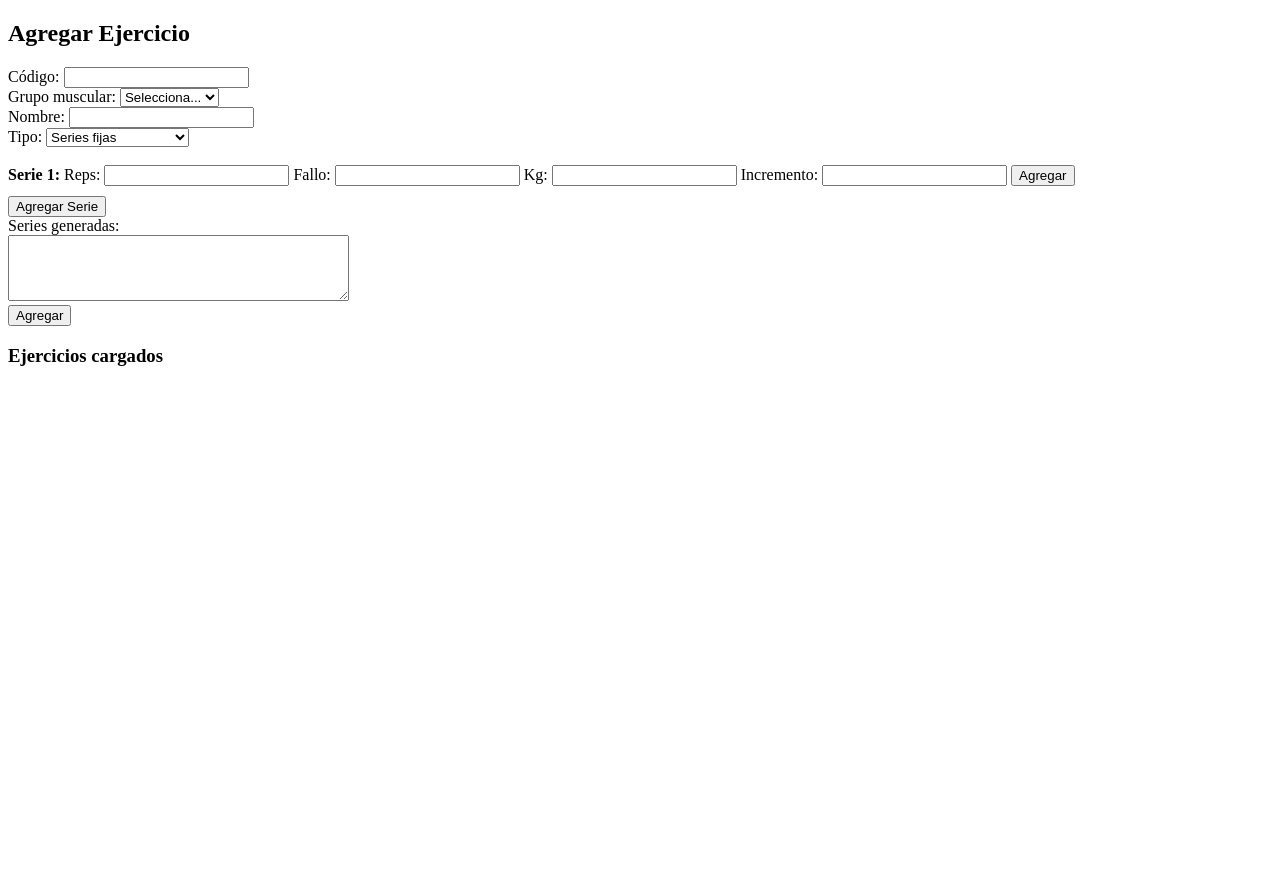
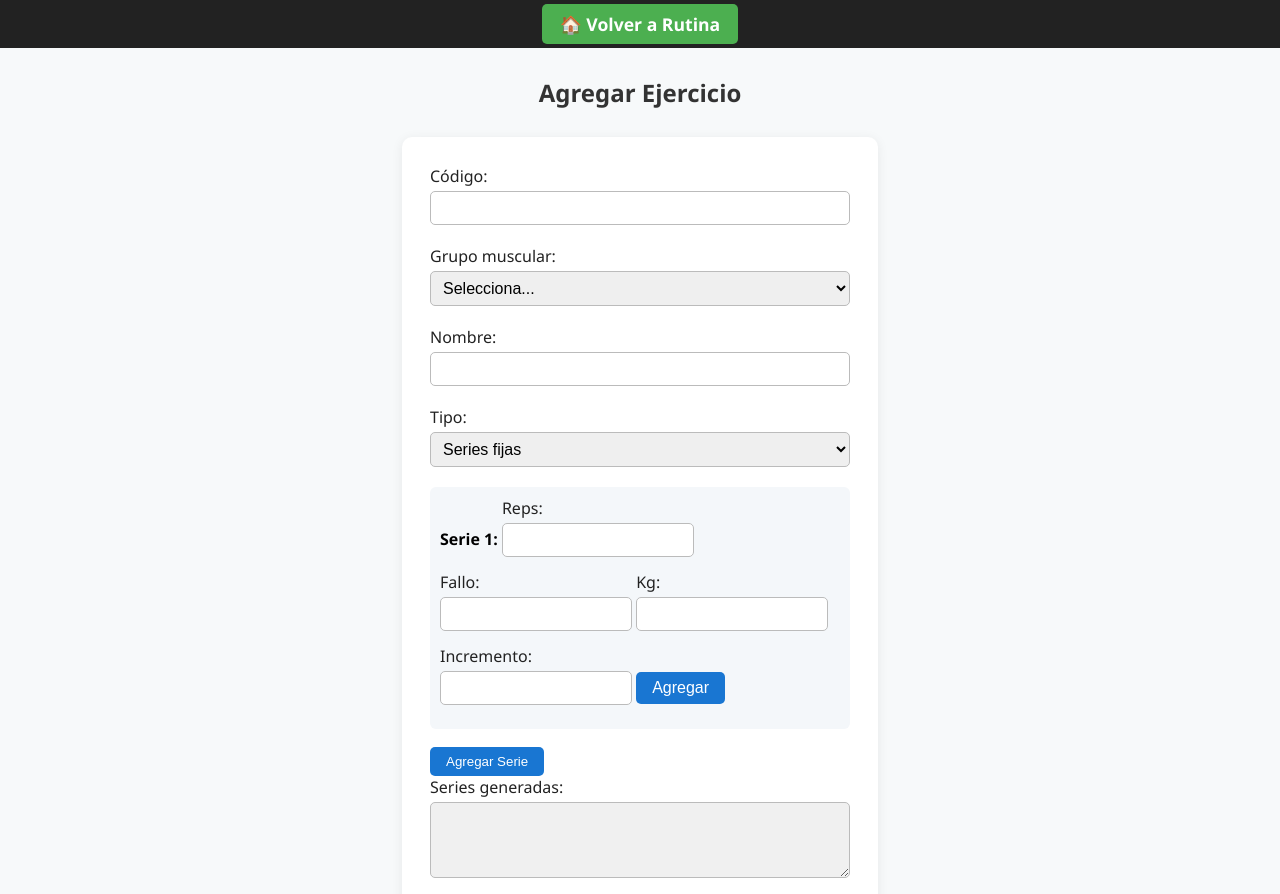
Before and after one commit to fedesanchezdev/gym-frontend, a plain HTML site: page agregar-ejercicio.html in a window 1280 px wide. Shown: the top 894 px of the page. Before the commit the page ends 800 px from the top, so only its background shows below. Drawn offline with Linux system fonts and the light colour scheme; no server answers.

Commit message:
mejorar estilos y botones para ir a agregar ejercicios.

```diff
--- a/agregar-ejercicio.html
+++ b/agregar-ejercicio.html
@@ -4,36 +4,195 @@
 <head>
     <meta charset="UTF-8">
     <title>Agregar Ejercicio</title>
+    <meta name="viewport" content="width=device-width, initial-scale=1.0">
     <style>
+        body {
+            font-family: 'Segoe UI', Arial, sans-serif;
+            background: #f7f9fa;
+            margin: 0;
+            padding: 0;
+        }
+
+        nav {
+            background: #222;
+            padding: 12px 0;
+            text-align: center;
+        }
+
+        nav a {
+            color: #fff;
+            text-decoration: none;
+            font-weight: bold;
+            font-size: 1.1em;
+            margin: 0 16px;
+            padding: 8px 18px;
+            border-radius: 5px;
+            background: #4caf50;
+            transition: background 0.2s;
+        }
+
+        nav a:hover {
+            background: #388e3c;
+        }
+
+        h2 {
+            text-align: center;
+            color: #333;
+            margin-top: 28px;
+        }
+
+        form {
+            background: #fff;
+            max-width: 420px;
+            margin: 28px auto 18px auto;
+            padding: 28px 28px 18px 28px;
+            border-radius: 10px;
+            box-shadow: 0 2px 12px rgba(0, 0, 0, 0.07);
+        }
+
+        form label {
+            display: block;
+            margin-bottom: 12px;
+            color: #222;
+        }
+
+        form input,
+        form select,
+        form textarea {
+            font-size: 1em;
+            padding: 7px 8px;
+            border: 1px solid #bbb;
+            border-radius: 5px;
+            margin-top: 4px;
+            width: 100%;
+            box-sizing: border-box;
+            margin-bottom: 8px;
+        }
+
+        form textarea[readonly] {
+            background: #f0f0f0;
+        }
+
         .serie-fields {
             margin-bottom: 10px;
+            background: #f4f7fa;
+            padding: 10px;
+            border-radius: 6px;
         }
 
-        .serie-list {
-            font-family: monospace;
-            background: #f0f0f0;
-            padding: 5px;
+        .serie-fields label {
+            display: inline-block;
+            width: 48%;
+            margin-bottom: 6px;
         }
 
-        #rt-fallos {
-            width: 200px;
+        .serie-fields button {
+            margin-top: 8px;
+            background: #1976d2;
+            color: #fff;
+            border: none;
+            padding: 7px 16px;
+            border-radius: 5px;
+            cursor: pointer;
+            font-size: 1em;
+        }
+
+        .serie-fields button:hover {
+            background: #0d47a1;
+        }
+
+        button[type="submit"] {
+            background: #4caf50;
+            color: #fff;
+            border: none;
+            padding: 10px 28px;
+            border-radius: 6px;
             font-size: 1.1em;
+            cursor: pointer;
+            margin-top: 10px;
+            transition: background 0.2s;
+        }
+
+        button[type="submit"]:hover {
+            background: #388e3c;
+        }
+
+        #resultado {
+            text-align: center;
+            margin: 12px 0 18px 0;
+            font-weight: bold;
+            color: #1976d2;
+        }
+
+        h3 {
+            text-align: center;
+            color: #444;
+            margin-top: 32px;
+        }
+
+        #lista-ejercicios {
+            max-width: 500px;
+            margin: 0 auto 40px auto;
+            background: #fff;
+            border-radius: 10px;
+            box-shadow: 0 2px 12px rgba(0, 0, 0, 0.07);
+            padding: 18px 20px;
         }
 
         .ejercicio-item {
-            margin-bottom: 8px;
+            display: flex;
+            align-items: center;
+            justify-content: space-between;
+            padding: 8px 0;
+            border-bottom: 1px solid #eee;
+        }
+
+        .ejercicio-item:last-child {
+            border-bottom: none;
         }
 
         .ejercicio-item button {
-            margin-left: 6px;
+            background: #f44336;
+            color: #fff;
+            border: none;
+            padding: 6px 12px;
+            border-radius: 5px;
+            margin-left: 8px;
+            cursor: pointer;
+            font-size: 0.97em;
+            transition: background 0.2s;
+        }
+
+        .ejercicio-item button.borrar-historial {
+            background: #1976d2;
+        }
+
+        .ejercicio-item button:hover {
+            opacity: 0.85;
+        }
+
+        @media (max-width: 600px) {
+
+            form,
+            #lista-ejercicios {
+                max-width: 98vw;
+                padding: 10px 4vw;
+            }
+
+            .serie-fields label {
+                width: 100%;
+            }
         }
     </style>
 </head>
 
 <body>
+    <nav>
+        <a href="index.html">🏠 Volver a Rutina</a>
+    </nav>
     <h2>Agregar Ejercicio</h2>
     <form id="form-ejercicio">
-        <label>Código: <input type="text" name="codigo" required></label><br>
+        <label>Código: <input type="text" name="codigo" required></label>
         <label>Grupo muscular:
             <select name="grupo_muscular" required>
                 <option value="">Selecciona...</option>
@@ -45,20 +204,20 @@
                 <option value="Espalda">Espalda</option>
                 <option value="Abdómen">Abdómen</option>
             </select>
-        </label><br>
-        <label>Nombre: <input type="text" name="nombre" required></label><br>
+        </label>
+        <label>Nombre: <input type="text" name="nombre" required></label>
         <label>Tipo:
             <select name="tipo" id="tipo" required>
                 <option value="series_fijas">Series fijas</option>
                 <option value="repeticiones_totales">Repeticiones totales</option>
             </select>
-        </label><br><br>
+        </label>
 
         <div id="series-fields"></div>
 
         <label>Series generadas:<br>
             <textarea name="series" id="series" rows="4" cols="40" required readonly></textarea>
-        </label><br>
+        </label>
         <button type="submit">Agregar</button>
     </form>
 
@@ -84,6 +243,13 @@
                 const addBtn = document.createElement('button');
                 addBtn.type = 'button';
                 addBtn.textContent = 'Agregar Serie';
+                addBtn.style.marginTop = '8px';
+                addBtn.style.background = '#1976d2';
+                addBtn.style.color = '#fff';
+                addBtn.style.border = 'none';
+                addBtn.style.padding = '7px 16px';
+                addBtn.style.borderRadius = '5px';
+                addBtn.style.cursor = 'pointer';
                 addBtn.onclick = addSerieFields;
                 seriesFields.appendChild(addBtn);
             } else if (tipoSelect.value === 'repeticiones_totales') {
@@ -94,7 +260,7 @@
                         <label>Fallos (separados por guión): <input type="text" id="rt-fallos" placeholder="15-15-10-10" required></label><br>
                         <label>Peso (kg): <input type="number" id="rt-kg" min="0" step="0.1" required></label><br>
                         <label>Incremento (kg): <input type="number" id="rt-inc" min="0" step="0.1" required></label>
-                        <button type="button" onclick="agregarRepeticionesTotales()">Agregar</button>
+                        <button type="button" onclick="agregarRepeticionesTotales()" style="background:#1976d2;color:#fff;border:none;padding:7px 16px;border-radius:5px;cursor:pointer;margin-top:8px;">Agregar</button>
                     </div>
                 `;
             }
@@ -124,6 +290,7 @@
                     seriesList.push(linea);
                     seriesTextarea.value = seriesList.join('\n');
                     div.remove();
+                    addSerieFields(); // Siempre deja un campo para agregar otra serie
                 }
             };
             seriesFields.appendChild(div);
@@ -188,8 +355,10 @@
                         div.className = 'ejercicio-item';
                         div.innerHTML = `
                             <span><strong>${ej.codigo}</strong> - ${ej.nombre} (${ej.grupo_muscular})</span>
-                            <button data-id="${ej._id}" class="eliminar-ejercicio">Eliminar</button>
-                            <button data-id="${ej._id}" class="borrar-historial">Borrar historial</button>
+                            <span>
+                                <button data-id="${ej._id}" class="eliminar-ejercicio">Eliminar</button>
+                                <button data-id="${ej._id}" class="borrar-historial">Borrar historial</button>
+                            </span>
                         `;
                         lista.appendChild(div);
                     });
```
Also changed, not shown: index.html (+24 -0 lines).
